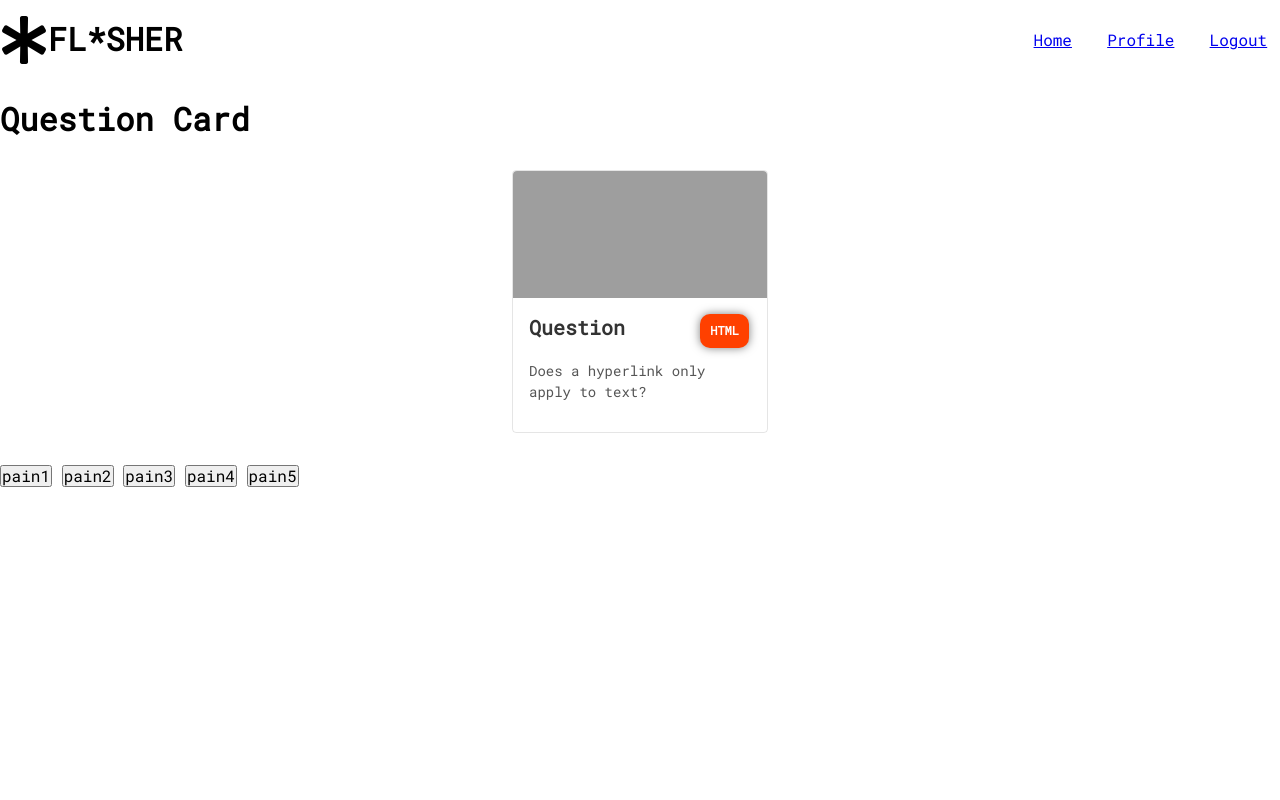
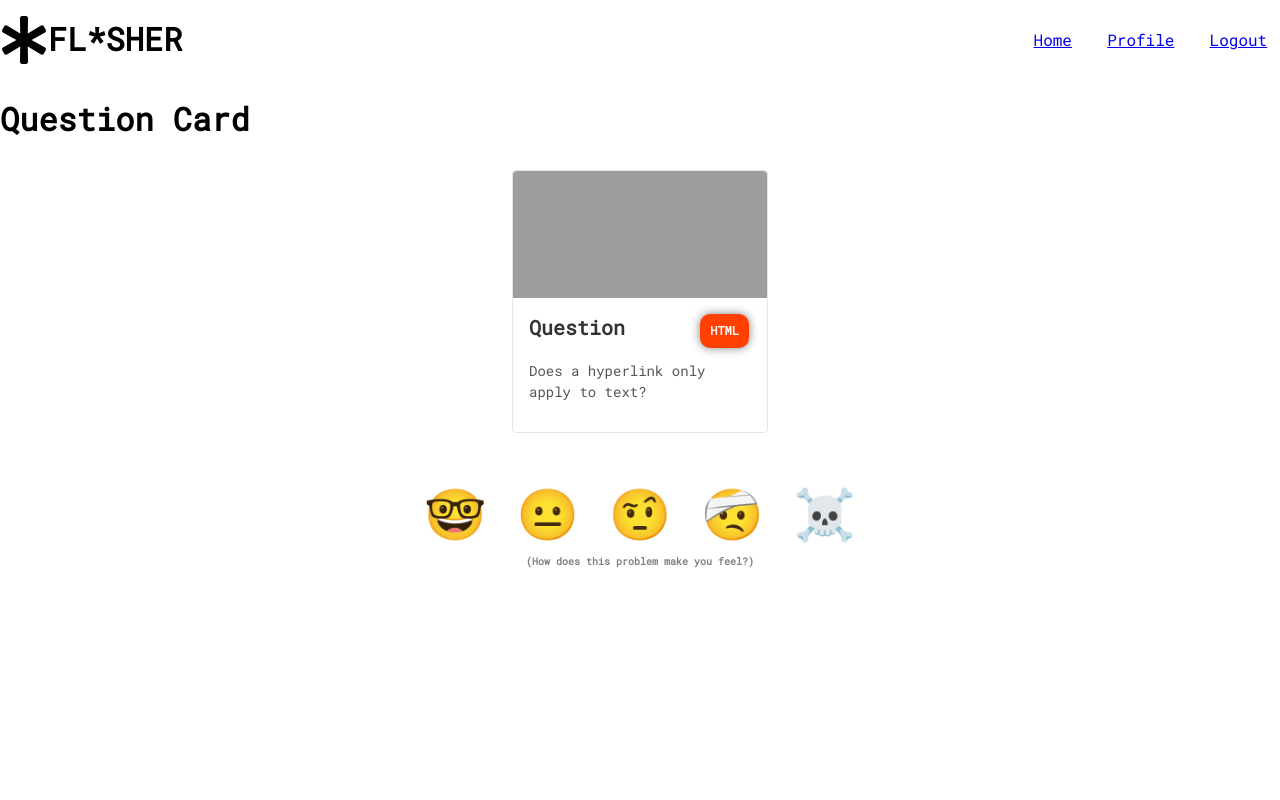
Before and after one commit to professionalzack/flashr, a Django app: page /question/1 in a window 1280 px wide. Run offline with Django 3.2, Linux system fonts and the light colour scheme; a user stored in the database is signed in; data comes from the database, SQL or seed files in the repository; some libraries are stand-ins or nearby versions; grey boxes are pictures that could not be loaded.

Commit message:
added the styling on card html

```diff
--- a/flashr/views.py
+++ b/flashr/views.py
@@ -31,10 +31,9 @@ def deck_show(request, tag, idx):
   count = deck.count() #counts the cards obv
   card = deck.get(order_idx=idx).question #gets the single card in question
   card_tags = card.tags.all() #gets all the tags the question has
+  values = {'question': card, 'card_tags': card_tags, 'tag': tag, 'deck_idx': idx}
   if idx == count:
-    idx = 'last'
-
-  values = {'question': card, 'card_tags': card_tags, 'tag': tag, 'deck_idx': idx}
+    values['last_card'] = True
   try: #updates values to include most recent pain if applicable
     pain = Pain.objects.filter(profile=user.profile, question=card).latest('time_stamp')#.order_by('-time_stamp')[0:1].get()
     values['pain'] = pain
--- a/static/css/main.css
+++ b/static/css/main.css
@@ -6,7 +6,7 @@
 
 
 /* Base.html */
-body {
+.body {
   background-color: white;
   margin: 2.5vh 5vw;
 }
@@ -159,6 +159,7 @@ footer{
 .deck-wrapper {
     display: flex;
     justify-content: space-evenly;
+    padding: 30px;
 
 }
 
@@ -178,134 +179,25 @@ footer{
 
 }
 
-/*
-footer {
-  margin-top: 40px;
+.pain-chart {
+  font-size: 50px;
+  text-align: center;
+  padding: 20px;
 }
 
-* deck card CSS *
-.answerform {
-    bordercolor: solid black 2px;
+.feeling {
+  color: gray;
+  font-size: 10px;
 }
 
-.ba {
-    border-style: solid;
-    border-width: 1px;
+.answerform {
+  text-align: center;
 }
 
-.b--black-10 {
-    border-color: rgba(0, 0, 0, .1);
-}
-
-.br2 {
-    border-radius: .25rem;
-}
-
-.br--top {
-    border-bottom-left-radius: 0;
-    border-bottom-right-radius: 0;
-}
-
-.db {
-    display: block;
-}
-
-.dt {
-    display: table;
-}
-
-.dtc {
-    display: table-cell;
-}
-
-.lh-copy {
-    line-height: 1.5;
-}
-
-.mw5 {
-    max-width: 16rem;
-}
-
-.w-100 {
-    width: 100%;
-}
-
-.dark-gray {
-    color: #333;
-}
-
-.mid-gray {
-    color: #555;
-}
-
-.pa2 {
-    padding: .5rem;
-}
-
-.mt1 {
-    margin-top: .25rem;
-}
-
-.mt2 {
-    margin-top: .5rem;
-}
-
-.mv0 {
-    margin-top: 0;
-    margin-bottom: 0;
-}
-
-.mv4 {
-    margin-top: 2rem;
-    margin-bottom: 2rem;
-}
-
-.tr {
-    text-align: right;
-}
-
-.f5 {
-    font-size: 1rem;
-}
-
-.f6 {
-    font-size: .875rem;
+.input-reset {
+  display: inline-block;
 }
 
 .measure {
-    max-width: 30em;
+  max-width: none;
 }
-
-.center {
-    margin-right: auto;
-    margin-left: auto;
-}
-
-@media screen and (min-width: 30em) {
-    .pb3-ns {
-        padding-bottom: 1rem;
-    }
-
-    .ph3-ns {
-        padding-left: 1rem;
-        padding-right: 1rem;
-    }
-
-    .f4-ns {
-        font-size: 1.25rem;
-    }
-}
-
-@media screen and (min-width: 30em) and (max-width: 60em) {
-    .w-50-m {
-        width: 50%;
-    }
-}
-
-@media screen and (min-width: 60em) {
-    .w-25-l {
-        width: 25%;
-    }
-}
-}
-*/
--- a/static/js/main.js
+++ b/static/js/main.js
@@ -1,6 +1,6 @@
 $( document ).ready(function() {
 console.log("hello world");
-$(`#pain${$('.pain-chart')[0].id}`).css('box-shadow', '1px 1px 5px 5px red')
+$(`#pain${$('.pain-chart')[0].id}`).css('text-shadow', '1px 1px 5px red')
 
 function showAnswer() {
   button = document.querySelector('.answer-toggler')
@@ -16,15 +16,15 @@ function showAnswer() {
 
 handlePain = data => {
   console.log('handeld through whaterver', data)
-  $('.pain-btn').css('box-shadow', 'none')
-  $(`#pain${data.pain_level}`).css('box-shadow', '1px 1px 5px 5px red')
+  $('.pain-btn').css('text-shadow', 'none')
+  $(`#pain${data.pain_level}`).css('text-shadow', '1px 1px 5px red')
 }
 
 
 sendPain = e => {
   e.preventDefault();
   pain = {
-    "level":e.target.value,
+    "level":e.target.id.slice(-1),
     "question_id":$('.question')[0].id
   }
   create_post('/pain', pain, handlePain)
@@ -59,9 +59,9 @@ function create_post(url, data,
 
 
 
-$('.pain-chart').on('click', 'button', sendPain)
+$('.pain-chart').on('click', '.pain-btn', sendPain)
 $('.answering').on('click', answerMe)
-
+console.log('anything it dosent matter just not...')
 
 
 
--- a/templates/base.html
+++ b/templates/base.html
@@ -2,10 +2,11 @@
 <html>
 	<head>
 		<title>Fl*shr</title>
+		<link rel="stylesheet" href="https://unpkg.com/tachyons@4.10.0/css/tachyons.min.css"/>
 		<link rel="stylesheet" href="{% static 'css/main.css' %}">
 		<link href="https://fonts.googleapis.com/css?family=Roboto+Mono&display=swap" rel="stylesheet">
 		<link rel="stylesheet" href="https://use.fontawesome.com/releases/v5.8.1/css/all.css" integrity="sha384-50oBUHEmvpQ+1lW4y57PTFmhCaXp0ML5d60M1M7uH2+nqUivzIebhndOJK28anvf" crossorigin="anonymous">
-		<link rel="stylesheet" href="https://unpkg.com/tachyons@4.10.0/css/tachyons.min.css"/>
+
 	</head>
 	<body>
 		<div class="base-top">
--- a/templates/flashr/card.html
+++ b/templates/flashr/card.html
@@ -46,27 +46,37 @@
   </article>
 </div>
 
+<div class="pain-chart" id={{pain.level}}>
+    <a class="pain-btn" id="pain1" >🤓</a>
+    <a class="pain-btn" id="pain2" >😐</a>
+    <a class="pain-btn" id="pain3" >🤨</a>
+    <a class="pain-btn" id="pain4" >🤕</a>
+    <a class="pain-btn" id="pain5" >☠️</a>
+    <h4 class="feeling">(How does this problem make you feel?)</h4>
+</div>
+
 {% if deck_idx %}
   <div class="deck-wrapper">
     <div class="previous">
-      {% if deck_idx > 1 %}
+      {% if deck_idx != 1 %}
         <a href="{% url 'deck_show' tag=tag idx=deck_idx|add:'-1' %}">Previous</a>
       {% else %}
         <p style='color:grey'>Previous</p>
       {% endif %}
     </div>
     <div class="next">
-      {% if deck_idx == 'last' %}
+      {% if last_card %}
         <a onclick="alert('congratulations, you have completed the deck'); window.location.href='{% url 'profile' %}'">Complete Deck</a>
       {% else %}
         <a href="{% url 'deck_show' tag=tag idx=deck_idx|add:'+1' %}">Next</a>
       {% endif %}
     </div>
   </div>
+
   <form class="answerform">
     <div class="measure">
       <label for="answercontent" class="f6 b db mb2"
-        >Answer <span class="normal black-60">(optional)</span></label
+        >Answer <span class="normal black-60">(Explain if needed)</span></label
       >
       <input
         id="answercontent"
@@ -82,16 +92,9 @@
       > -->
     </div>
   </form>
-  <button class="answering" onclick="answerMe">answerd toady</button>
+  <button class="answering" onclick="answerMe">answerd today</button>
 {% endif %}
 
-<div class="pain-chart" id={{pain.level}}>
-	<button class="pain-btn" id="pain1" value="1">pain1</button>
-	<button class="pain-btn" id="pain2" value="2">pain2</button>
-	<button class="pain-btn" id="pain3" value="3">pain3</button>
-	<button class="pain-btn" id="pain4" value="4">pain4</button>
-	<button class="pain-btn" id="pain5" value="5">pain5</button>
-</div>
 
 {% comment %}
 <form method="POST" class="answer-form">
```
Also changed, not shown: accounts/migrations/0001_initial.py, flashr/migrations/0001_initial.py.
